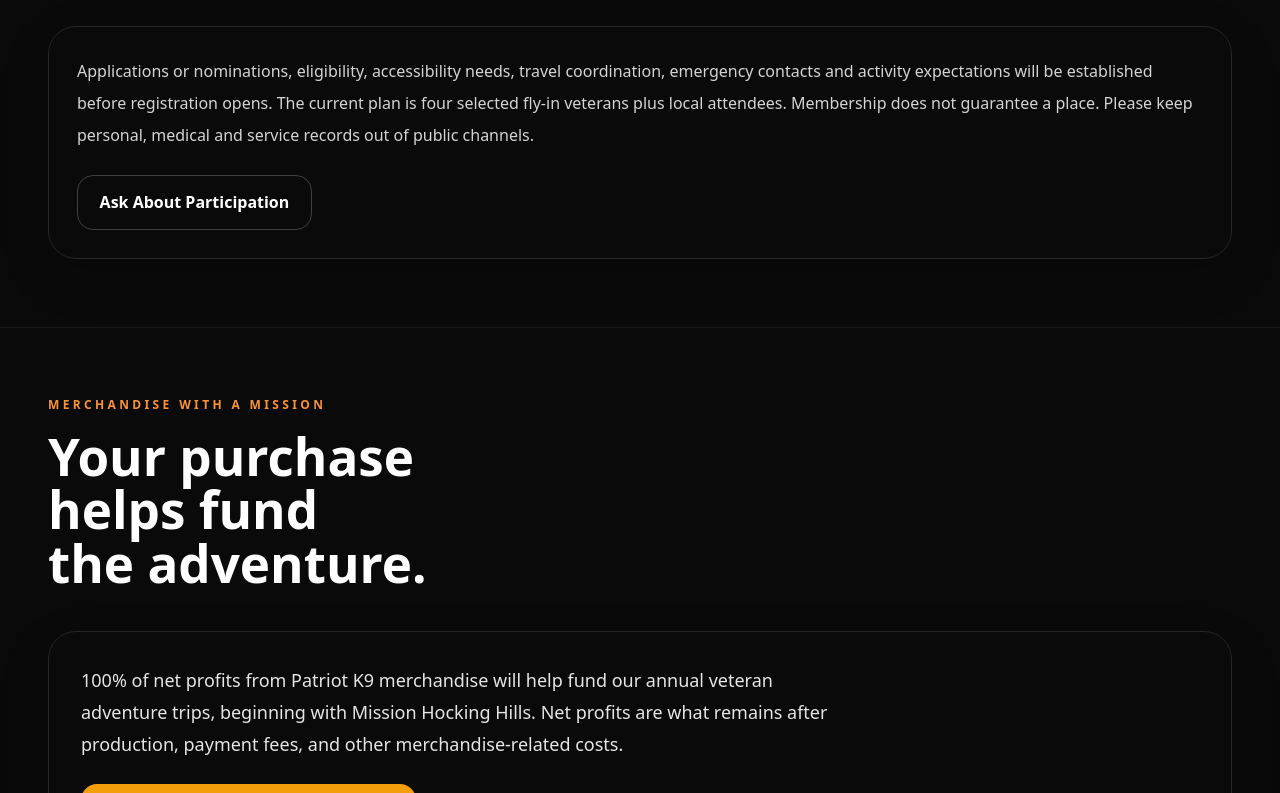
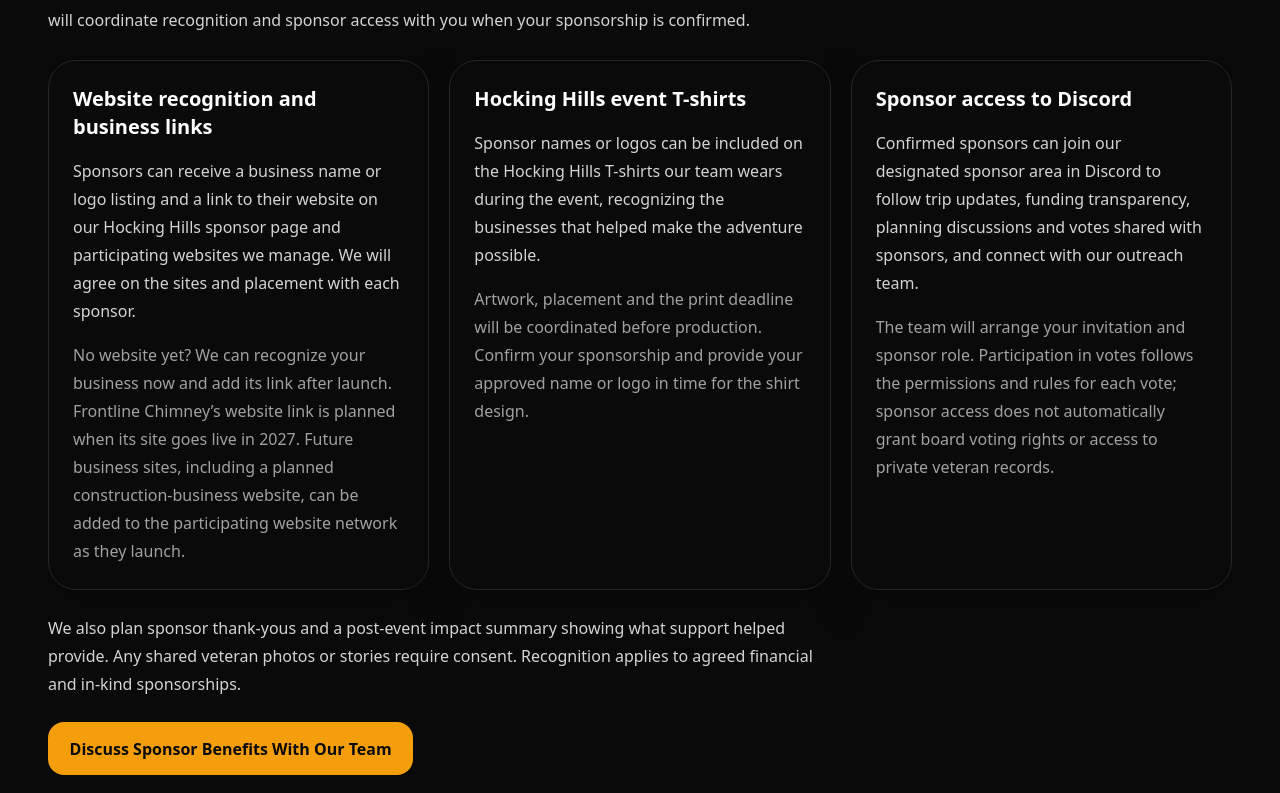
Before and after one commit to HapticVets/das-muller-website, a Next.js app: page /veterans/adventures in a window 1280 px wide. Shown: the part 7667-8460 px from the top of the page. Built offline with nearby package versions, Linux system fonts and the light colour scheme.

Commit message:
Explain sponsor website shirt and Discord benefits

```diff
--- a/src/app/veterans/adventures/hocking-hills/page.tsx
+++ b/src/app/veterans/adventures/hocking-hills/page.tsx
@@ -1,4 +1,5 @@
 import HockingHillsSponsorProgress from "@/components/veterans/HockingHillsSponsorProgress";
+import HockingHillsSponsorBenefits from "@/components/veterans/HockingHillsSponsorBenefits";
 import VeteranLink from "@/components/veterans/VeteranLink";
 import VeteranSection from "@/components/veterans/VeteranSection";
 import { buildVeteranMetadata } from "@/lib/veteranSeo";
@@ -44,7 +45,7 @@
         <p className="mt-6 max-w-3xl text-sm leading-7 text-neutral-400">Planning target: April 2028. Exact dates, bookings and attendee selection remain to be confirmed; registration is not open. Classes and resource kits are planning goals, subject to team approval and available support.</p>
         <HockingHillsSponsorProgress />
         <nav aria-label="Sponsor page sections" className="mt-7 flex flex-wrap gap-x-5 gap-y-3 text-sm text-amber-300">
-          {[['#purpose','Trip purpose'],['#workshops','Classes'],['#resource-kits','Take-home kits'],['#sponsor-options','Sponsorship'],['#funding','Fund usage'],['#contact','Contact']].map(([href,label]) => <a key={href} href={href} className="inline-flex min-h-11 items-center underline underline-offset-4">{label}</a>)}
+          {[['#purpose','Trip purpose'],['#workshops','Classes'],['#resource-kits','Take-home kits'],['#sponsor-options','Sponsorship'],['#sponsor-benefits','Sponsor benefits'],['#funding','Fund usage'],['#contact','Contact']].map(([href,label]) => <a key={href} href={href} className="inline-flex min-h-11 items-center underline underline-offset-4">{label}</a>)}
         </nav>
       </div>
     </section>
@@ -64,6 +65,7 @@
       <p className="mb-6 max-w-3xl leading-8 text-neutral-300">Businesses, organizations and individuals can support a specific outcome or the overall adventure. Package amounts will be finalized with the approved budget; contact us to discuss a contribution that fits.</p>
       <div className="grid gap-5 sm:grid-cols-2 lg:grid-cols-3">{sponsorships.map(([title, text]) => <article key={title} className="surface-card flex flex-col p-6"><h3 className="text-xl font-semibold">{title}</h3><p className="mt-3 flex-1 leading-7 text-neutral-300">{text}</p><p className="mt-4 text-sm text-amber-300">Target amount: to be finalized</p><a className="mt-5 inline-flex min-h-11 items-center text-sm font-semibold text-amber-300 underline underline-offset-4" href={hockingHillsInquiry(title)}>Discuss {title}</a></article>)}</div>
     </VeteranSection></div>
+    <HockingHillsSponsorBenefits />
     <VeteranSection eyebrow="In-kind donations" title="Businesses can help with equipment, skills and services.">
       <p className="max-w-3xl leading-8 text-neutral-300">Financial sponsorship is one way to participate. We also welcome donated goods, professional services, equipment and gift cards that directly support participating veterans. Please coordinate with our team before delivering items.</p>
       <ul className="mt-6 grid gap-3 sm:grid-cols-2 lg:grid-cols-3">{["Laptops and technology support", "Fishing rods, tackle and outdoor gear", "Food and grocery gift cards", "Fuel cards and transportation assistance", "Printing, shirts and apparel", "Workshop supplies and educational materials", "Trade tools and safety equipment", "Professional instruction and services"].map(item => <li key={item} className="surface-card p-5 text-neutral-200">{item}</li>)}</ul>
--- a/src/app/veterans/adventures/page.tsx
+++ b/src/app/veterans/adventures/page.tsx
@@ -1,5 +1,6 @@
 import VeteranLink from "@/components/veterans/VeteranLink";
 import HockingHillsSponsorProgress from "@/components/veterans/HockingHillsSponsorProgress";
+import HockingHillsSponsorBenefits from "@/components/veterans/HockingHillsSponsorBenefits";
 import VeteranSection from "@/components/veterans/VeteranSection";
 import { buildVeteranMetadata } from "@/lib/veteranSeo";
 
@@ -150,6 +151,7 @@
         <VeteranLink href="/veterans/adventures/hocking-hills" className="action-primary mt-6">View Sponsor Opportunities and Contact Our Team</VeteranLink>
       </VeteranSection>
 
+      <HockingHillsSponsorBenefits />
       <VeteranSection eyebrow="Taking Part" title="Attendee selection will be announced before registration opens.">
         <div className="surface-card p-7">
           <p className="leading-8 text-neutral-300">Applications or nominations, eligibility, accessibility needs, travel coordination, emergency contacts and activity expectations will be established before registration opens. The current plan is four selected fly-in veterans plus local attendees. Membership does not guarantee a place. Please keep personal, medical and service records out of public channels.</p>
--- /dev/null
+++ b/src/components/veterans/HockingHillsSponsorBenefits.tsx
@@ -0,0 +1,19 @@
+import VeteranSection from "@/components/veterans/VeteranSection";
+import { hockingHillsInquiry } from "@/lib/hockingHillsSponsor";
+
+export default function HockingHillsSponsorBenefits() {
+  return (
+    <div id="sponsor-benefits" className="scroll-mt-80">
+      <VeteranSection eyebrow="What sponsors receive" title="Recognition, connection and a view into the mission.">
+        <p className="mb-6 max-w-3xl leading-8 text-neutral-300">Your support helps veterans, and we want the community to know who helped make it possible. We will coordinate recognition and sponsor access with you when your sponsorship is confirmed.</p>
+        <div className="grid gap-5 md:grid-cols-3">
+          <article className="surface-card p-6"><h3 className="text-xl font-semibold">Website recognition and business links</h3><p className="mt-4 leading-7 text-neutral-300">Sponsors can receive a business name or logo listing and a link to their website on our Hocking Hills sponsor page and participating websites we manage. We will agree on the sites and placement with each sponsor.</p><p className="mt-4 leading-7 text-neutral-400">No website yet? We can recognize your business now and add its link after launch. Frontline Chimney’s website link is planned when its site goes live in 2027. Future business sites, including a planned construction-business website, can be added to the participating website network as they launch.</p></article>
+          <article className="surface-card p-6"><h3 className="text-xl font-semibold">Hocking Hills event T-shirts</h3><p className="mt-4 leading-7 text-neutral-300">Sponsor names or logos can be included on the Hocking Hills T-shirts our team wears during the event, recognizing the businesses that helped make the adventure possible.</p><p className="mt-4 leading-7 text-neutral-400">Artwork, placement and the print deadline will be coordinated before production. Confirm your sponsorship and provide your approved name or logo in time for the shirt design.</p></article>
+          <article className="surface-card p-6"><h3 className="text-xl font-semibold">Sponsor access to Discord</h3><p className="mt-4 leading-7 text-neutral-300">Confirmed sponsors can join our designated sponsor area in Discord to follow trip updates, funding transparency, planning discussions and votes shared with sponsors, and connect with our outreach team.</p><p className="mt-4 leading-7 text-neutral-400">The team will arrange your invitation and sponsor role. Participation in votes follows the permissions and rules for each vote; sponsor access does not automatically grant board voting rights or access to private veteran records.</p></article>
+        </div>
+        <p className="mt-6 max-w-3xl leading-7 text-neutral-300">We also plan sponsor thank-yous and a post-event impact summary showing what support helped provide. Any shared veteran photos or stories require consent. Recognition applies to agreed financial and in-kind sponsorships.</p>
+        <a className="action-primary mt-6" href={hockingHillsInquiry("Sponsor recognition and Discord access")}>Discuss Sponsor Benefits With Our Team</a>
+      </VeteranSection>
+    </div>
+  );
+}
```
